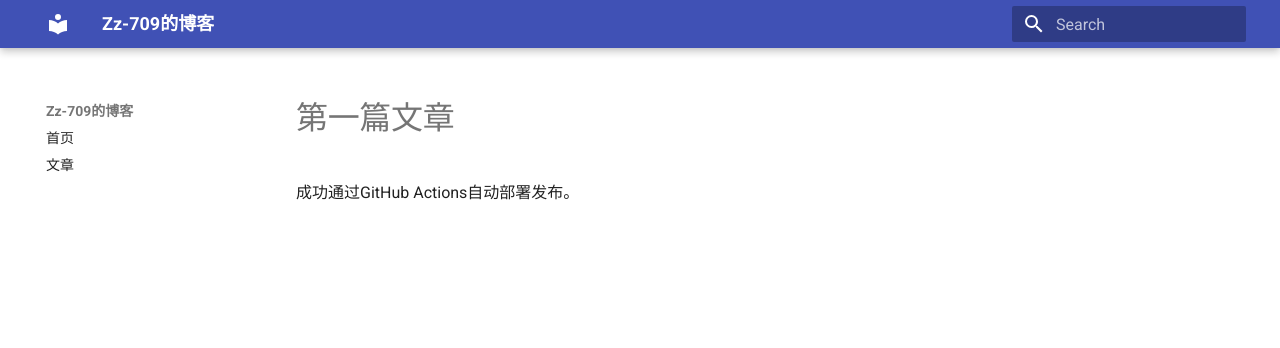
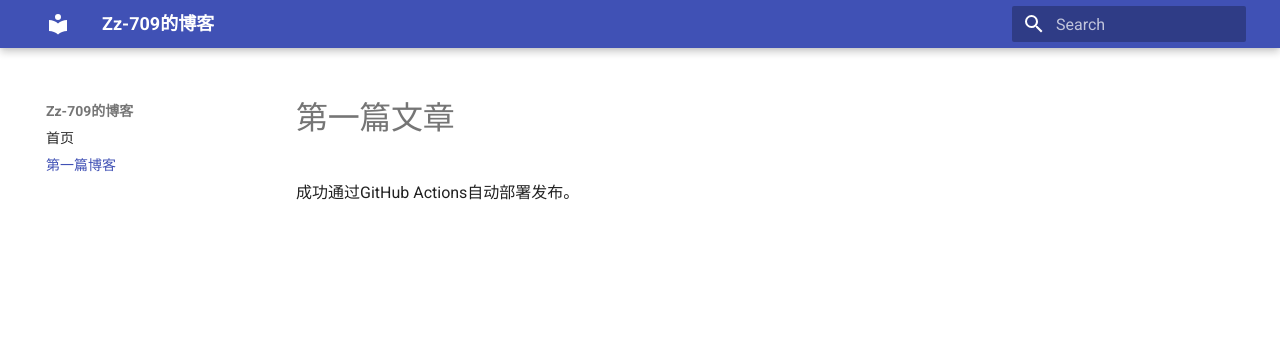
Before and after one commit to Zz-709/blog-site., an MkDocs documentation site: the page built from docs/第一篇博客.md, in a window 1280 px wide. Shown: the top 348 px of the page. Built offline with MkDocs 1.6.1 and Material for MkDocs 9.7.7, drawn with Linux system fonts in a browser that asks for light colours.

Commit message:
Update navigation and rename blog entry

```diff
--- a/mkdocs.yml
+++ b/mkdocs.yml
@@ -3,7 +3,7 @@ theme:
   name: material
 nav:
   - 首页: index.md
-  - 文章: docs/
+  - 第一篇博客: 第一篇博客.md
 markdown_extensions:
   - toc:
       permalink: true
```
